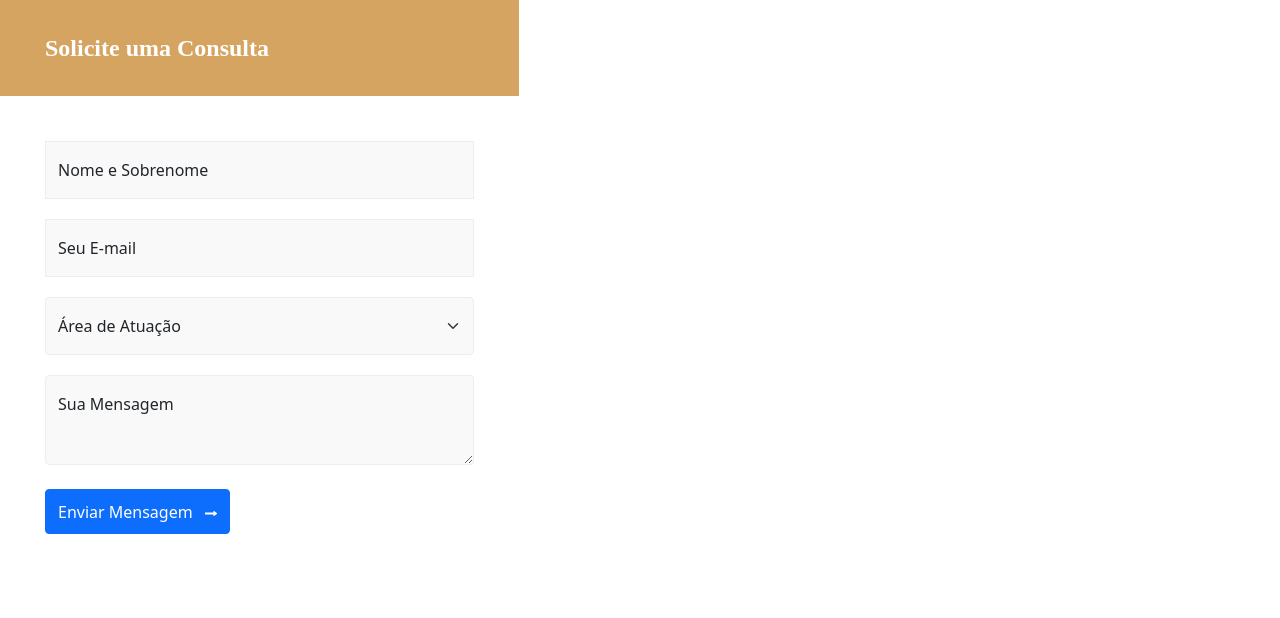
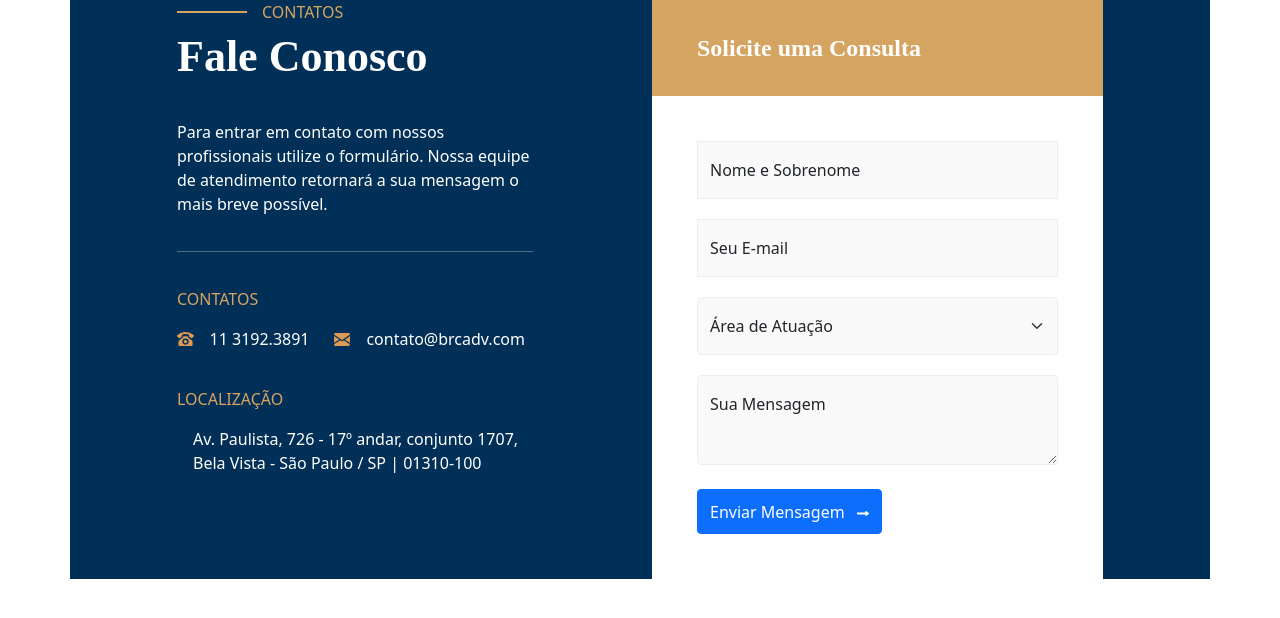
Before and after one commit to luangelsdorf/brc-advogados, a Next.js app: page / in a window 1280 px wide. Shown: the top 618 px of the page. Built offline with nearby package versions, Linux system fonts and the light colour scheme.

Commit message:
Componente "Fale Conosco"

```diff
--- a/pages/index.js
+++ b/pages/index.js
@@ -3,7 +3,8 @@ import FixedHeader from "../src/components/FixedHeader";
 import Banner from "../src/components/Banner";
 import TopHeader from "../src/components/TopHeader";
 import React from "react";
-import SolicitarConsulta from "../src/components/SolicitarConsulta";
+import Form from "../src/components/Form";
+import FaleConosco from "../src/components/FaleConosco";
 
 
 export default function Home() {
@@ -18,9 +19,17 @@ export default function Home() {
                 <script src="https://kit.fontawesome.com/862ff8d067.js" />
             </Head>
 
-            <div className="row">
-                <div className="col-5">
-                    <SolicitarConsulta />
+            <div className="container d-fle justify-content-center align-items-center bg-escuro">
+                <div className="row">
+                    <div className="col-1" />
+                    <div className="col-4" >
+                        <FaleConosco />
+                    </div>
+                    <div className="col-1" />
+                    <div className="col-5" >
+                        <Form />
+                    </div>
+                    <div className="col-1" />
                 </div>
             </div>
         </div>
--- a/public/css/global.css
+++ b/public/css/global.css
@@ -72,6 +72,10 @@ body {
 
 .text-claro {
     color: var(--azul-claro) !important;
+}
+
+.text-dourado {
+    color: var(--dourado) !important;
 }
 
 .bg-escuro {
@@ -324,3 +328,32 @@ header {
     padding-left: 24px;
     padding-right: 24px;
 }
+
+.line-title {
+    color: var(--dourado);
+    position: relative;
+    display: inline-flex;
+    align-items: center;
+    justify-content: center;
+    margin-left: 85px;
+}
+
+.line-title::before {
+    content: "";
+    width: 70px;
+    height: 2px;
+    position: absolute;
+    left: -85px;
+    background-color: var(--dourado);
+}
+
+.contato-text {
+    padding-top: 30px;
+    padding-bottom: 35px;
+    margin-bottom: 35px;
+    border-bottom: 1px solid rgba(255, 255, 255, 0.3);
+}
+
+.contatos-content {
+    margin-bottom: 36px;
+}
--- /dev/null
+++ b/src/components/FaleConosco.js
@@ -0,0 +1,31 @@
+import React from 'react';
+
+export default function FaleConosco() {
+    return (
+        <div className="d-flex flex-column text-white">
+            <span className="line-title w-max-content">CONTATOS</span>
+            <strong className="playfair  fs-44">Fale Conosco</strong>
+            <span className=" contato-text">
+                Para entrar em contato com nossos profissionais
+                utilize o formulário. Nossa equipe de atendimento
+                retornará a sua mensagem o mais breve possível.
+            </span>
+            <div className="contatos-content">
+                <span className="d-block text-dourado mb-3">CONTATOS</span>
+                <div className="d-flex align-items-center">
+                    <img src="/img/phone.svg" alt="Phone"/>
+                    <span className="ps-3 pe-4">11 3192.3891</span>
+                    <img src="/img/mail.svg" alt="Mail"/>
+                    <span className="ps-3">contato@brcadv.com</span>
+                </div>
+            </div>
+            <div className="local-content">
+                <span className="d-block text-dourado mb-3">LOCALIZAÇÃO</span>
+                <div className="d-flex align-items-center">
+                    <span className="text-dourado mb-4 fas fa-map-marker-alt" />
+                    <span className="ps-3">Av. Paulista, 726 - 17º andar, conjunto 1707, Bela Vista - São Paulo / SP | 01310-100</span>
+                </div>
+            </div>
+        </div>
+    )
+}
--- a/src/components/SolicitarConsulta.js
+++ b/src/components/Form.js
@@ -1,12 +1,12 @@
 import React from 'react';
 
-export default function SolicitarConsulta() {
+export default function Form() {
     return (
         <>
             <div className="consulta-header bg-dourado text-white playfair">
                 <strong className="fs-24">Solicite uma Consulta</strong>
             </div>
-            <div className="consulta-body">
+            <div className="consulta-body bg-white">
                 <form>
                     <div className="form-floating">
                         <input type="text" id="nome-e-sobrenome" placeholder="Nome e Sobrenome" className="form-control border-radius-0" />
```
Also changed, not shown: public/img/mail.svg (added), public/img/phone.svg (added).
